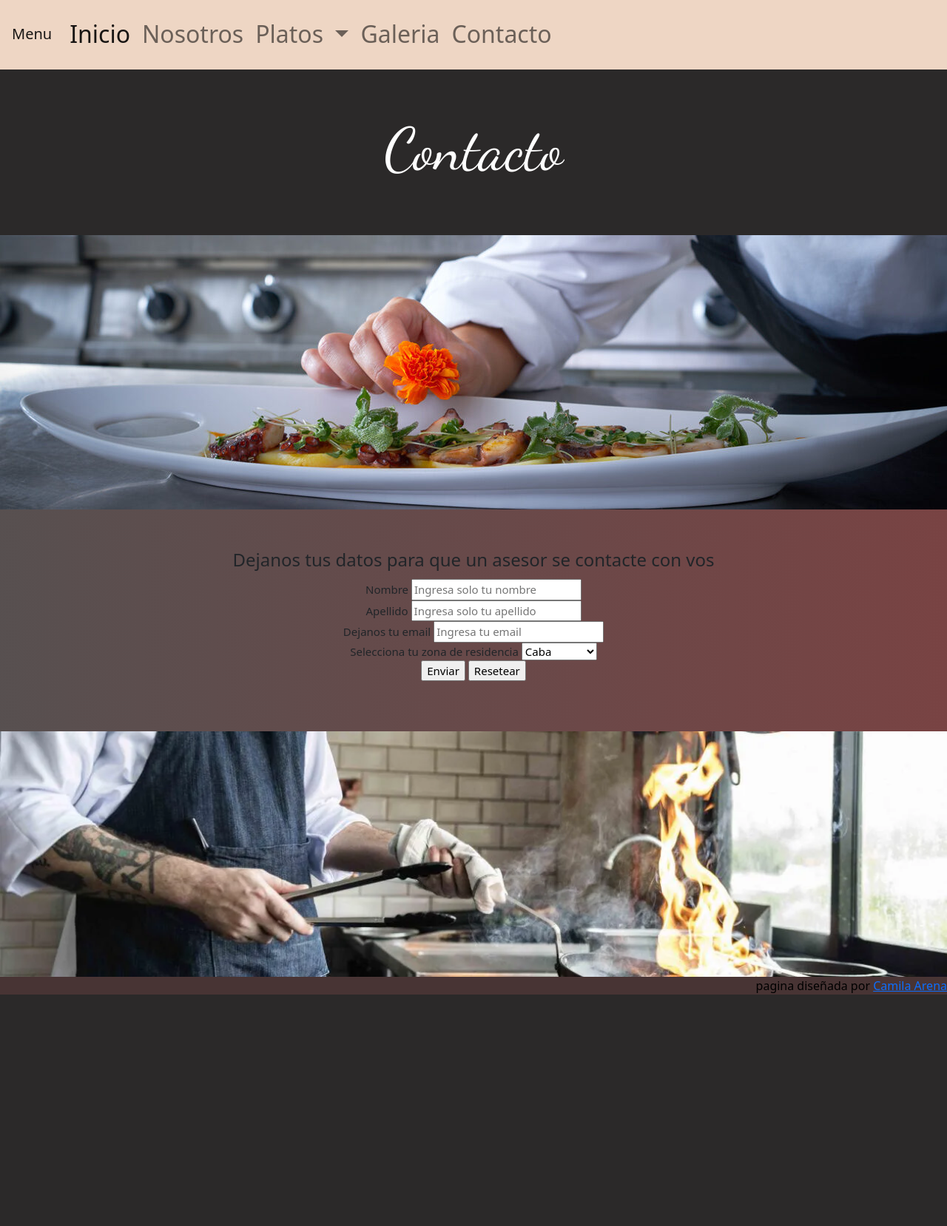
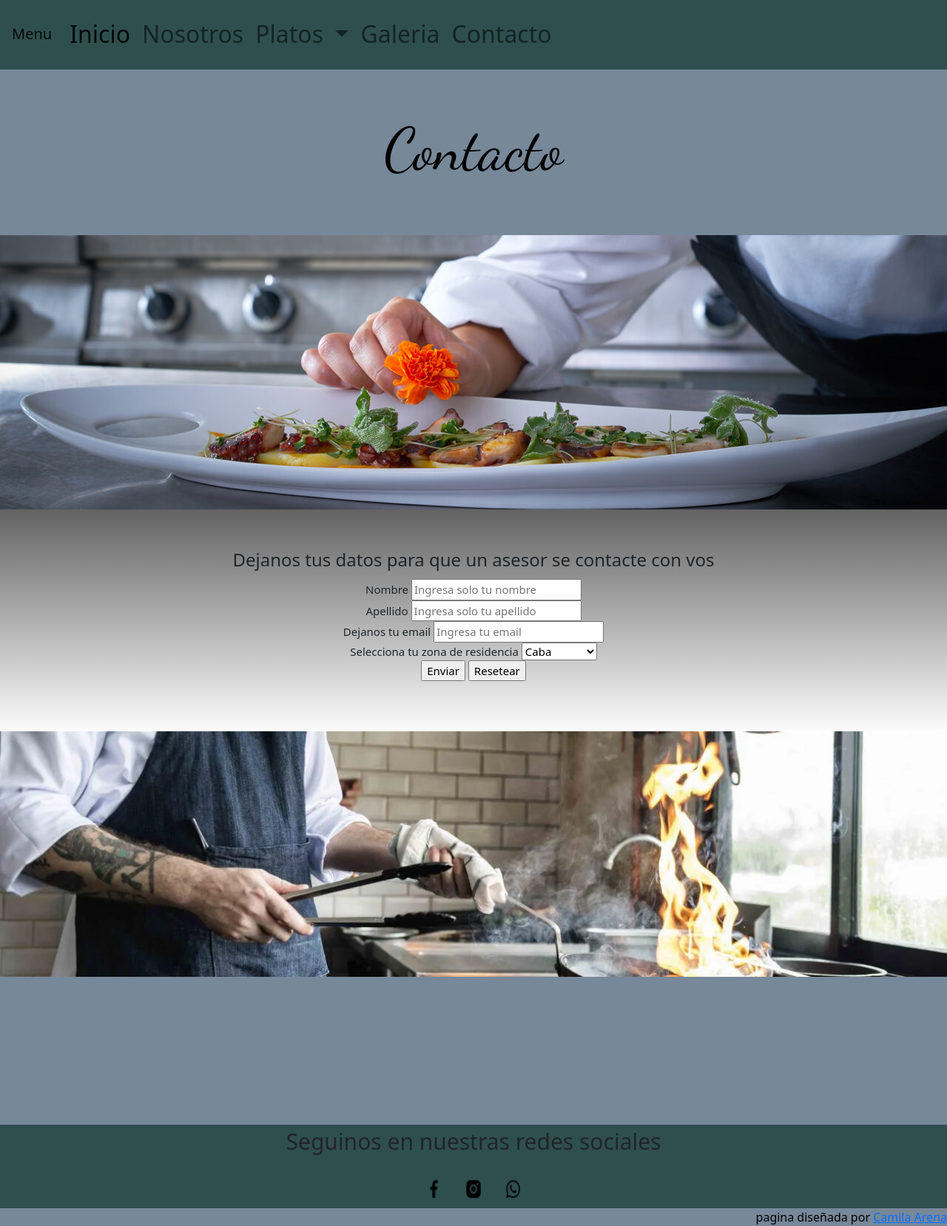
Before and after one commit to belchus/ArenaCamila-Catering2, a website: page pages/contacto.html in a window 1280 px wide. Shown: the part 530-2188 px from the top of the page at 74% size. Before the commit the page ends 1875 px from the top, so only its background shows below. Drawn offline with nearby package versions, Linux system fonts and the light colour scheme.

Commit message:
cambios en el footer

```diff
--- a/pages/contacto.html
+++ b/pages/contacto.html
@@ -117,10 +117,19 @@
         <img class="imagencontacto" src="../img/nosotrosimg.png" alt="Foto en blanco y negro de nuestro personal salteando verduras">
       </div>
     </main>
+    <div class="iconos">
+      <p>
+        Seguinos en nuestras redes sociales
+      </p>
+      <img class="icono" src="../img/bxl-facebook.png" alt="">
+      <img class="icono" src="../img/bxl-instagram-alt.png" alt="">
+      <img class="icono" src="../img/bxl-whatsapp.png" alt="">
+    </div>
     <footer class="row">
       <div col-12>
         pagina diseñada por <a href="https://www.instagram.com/nomarvelnolife" target="_blank">Camila Arena</a>
       </div>
+
       <footer>
 
   </div>
--- a/scss/style.scss
+++ b/scss/style.scss
@@ -3,7 +3,7 @@
 @import "utilities/extends";
 
 body{
-    background-color: $ColorFondo;
+    background-color: #778899;
 
     header{
         .logo{
@@ -20,12 +20,12 @@ body{
         font-weight: 800;
         }
         .navbar{
-            background-color: $ColorNav;
+            background-color:#2F4F4F;
             padding: 1rem;
             font-size: 2rem;
 
         .dropdown-menu{
-            background-color: $ColorNav;
+            background-color: #2F4F4F;
             padding: 0.1rem;
             font-size: 2rem;
 
@@ -38,7 +38,7 @@ body{
             padding: 60px;
             font-size: 80px;
             font-family: 'Dancing Script', cursive;
-            color: white;
+            color: rgb(0, 0, 0);
 
         }
         .descripcion{
@@ -57,12 +57,12 @@ body{
             justify-content: center;
 
         .sobremi{
-            color: white;
+            color: rgb(0, 0, 0);
             text-align: center;
         }
 
         .caja{
-                background-image:linear-gradient( to left,rgb(121, 67, 67),rgb(87, 80, 80));
+                background-image:linear-gradient( to left,rgb(161, 134, 165),rgb(87, 80, 80));
               @include sizes(80vw,60vh);
                 padding: 60px 100px 100px;
                 border-radius: 1px;
@@ -106,7 +106,7 @@ body{
         font-size: 25px;
         text-align: center;
         justify-content: center;
-        background-color: $ColorNav;
+        background-color: #2F4F4F;
         width: 900px;
 
 
@@ -117,7 +117,7 @@ body{
 }
 
     .formulario{
- background-image:linear-gradient( to left,rgb(121, 67, 67),rgb(87, 80, 80));
+        background-image:linear-gradient( to top,#fcfcfc,rgb(99, 99, 99));
         @include sizes(2000px,300px);
         padding: 50px 100px 100px;
         text-align: center;
@@ -127,14 +127,27 @@ body{
 .imagencontacto{
     width: 100vw;
 }
+
     }
-
+    .iconos{
+        text-align: center;
+        font-size: 30px;
+        margin-top: 200px;
+        background-color: #2F4F4F;
+        .icono{
+           text-align: center;
+           height: 4vh;
+           width: 2vw;
+           margin: 10px;
+        }
+       }
 
         footer{
             text-align: right;
             color: black;
-            background-color:$ColorFooter;
+            background-color:#778899;
             margin-top: 2rem;
+            text-decoration: none;
         }
 
 }
@@ -222,7 +235,7 @@ body{
 
                 }
                 .caja{
-                    background-image:linear-gradient( to left,rgb(121, 67, 67),rgb(87, 80, 80));
+                    background-image:linear-gradient( to left,#fcfcfc,rgb(99, 99, 99));
                   @include sizes(80vw,60vh);
                     padding: 5px;
                     border-radius: 1px;
@@ -250,7 +263,7 @@ body{
 
                 }
                 .caja{
-                    background-image:linear-gradient( to left,rgb(121, 67, 67),rgb(87, 80, 80));
+                    background-image:linear-gradient( to left,#fcfcfc,rgb(99, 99, 99));
                   @include sizes(80vw,60vh);
                     padding: 5px;
                     border-radius: 1px;
--- a/scss/utilities/_extends.scss
+++ b/scss/utilities/_extends.scss
@@ -1,5 +1,5 @@
 %descrip{
     font-size: 30px;
     padding: 20px;
-    color: white;
+    color: rgb(0, 0, 0);
 }
```
Also changed, not shown: pages/principal.html (+8 -0 lines), css/main.css, img/bxl-facebook.png (added), img/bxl-instagram-alt.png (added), img/bxl-whatsapp.png (added).
